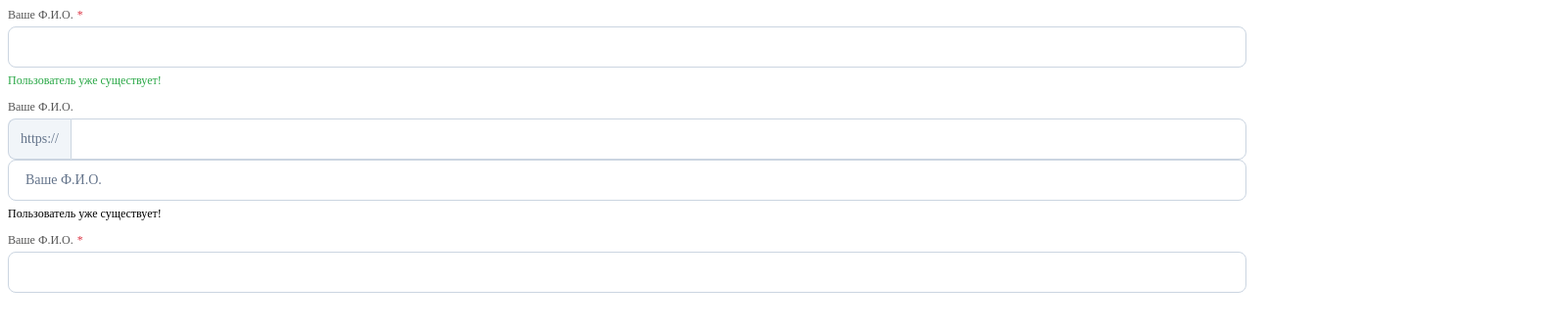
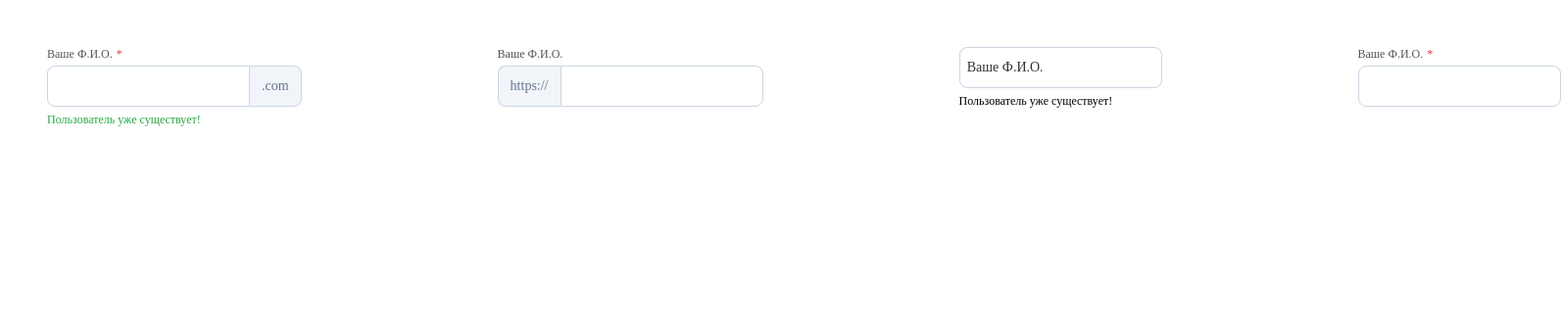
Before and after one commit to zafaruralov/ui-kit, a Vue app: page / in a window 1280 px wide. Shown: the top 338 px of the page at 98% size, 1593 px wide, since content can reach past the window. Built offline with nearby package versions, Linux system fonts and the light colour scheme.

Commit message:
refactor: merged and change some part

```diff
--- a/src/App.vue
+++ b/src/App.vue
@@ -1,11 +1,13 @@
 <template>
   <!-- Regular Inputs Column -->
+  <div class="need-space">
     <InputText
       v-model="inputValue"
       label="Ваше Ф.И.О."
       placeholder="hi"
       status="success"
       required
+      postaddon=".com"
       :is-static-label="true"
       message="Пользователь уже существует!"
     >
@@ -25,6 +27,7 @@
     </InputText>
     <InputText v-model="inputValue" label="Ваше Ф.И.О." placeholder="hi" required readonly :is-static-label="true">
     </InputText>
+  </div>
 </template>
 <script setup>
 import InputText from "./components/DynamicInput.vue";
--- a/src/components/DynamicInput.vue
+++ b/src/components/DynamicInput.vue
@@ -19,10 +19,7 @@
 
     <div class="input-group">
       <!-- Preaddon -->
-      <span
-        v-if="preaddon"
-        class="input-addon left"
-      >
+      <span v-if="preaddon" class="input-addon left">
         {{ preaddon }}
       </span>
 
@@ -38,7 +35,7 @@
           class="input-element"
           :class="{
             'rounded-left-none': preaddon,
-            'rounded-right-none': $slots.append || $slots['icon-right'] || $slots.suffix
+            'rounded-right-none': postaddon || $slots.append || $slots['icon-right'] || $slots.suffix
           }"
           :type="type"
           :placeholder="!isStaticLabel && !(focused || filled) ? placeholder : ''"
@@ -52,11 +49,7 @@
           @mouseleave="hovered = false"
         />
 
-        <label
-          v-if="label && !isStaticLabel"
-          class="label floating"
-          :class="{ active: focused || filled }"
-        >
+        <label v-if="label && !isStaticLabel" class="label floating" :class="{ active: focused || filled }">
           {{ label }}<span v-if="required" class="required">*</span>
         </label>
       </div>
@@ -69,6 +62,10 @@
 
       <!-- Append -->
       <slot name="append" />
+
+      <span v-if="postaddon" class="input-addon right">
+        {{ postaddon }}
+      </span>
     </div>
 
     <!-- Message -->
@@ -77,7 +74,7 @@
 </template>
 
 <script setup>
-import { ref, computed, watch } from 'vue';
+import { ref, computed, watch } from "vue";
 
 const props = defineProps({
   modelValue: String,
@@ -85,14 +82,18 @@ const props = defineProps({
   placeholder: String,
   preaddon: {
     type: String,
-    default: ''
+    default: ""
+  },
+  postaddon: {
+    type: String,
+    default: ""
   },
   required: Boolean,
   hasIconLeft: Boolean,
   hasIconRight: Boolean,
   type: {
     type: String,
-    default: 'text'
+    default: "text"
   },
   status: String,
   message: String,
@@ -101,18 +102,21 @@ const props = defineProps({
   isStaticLabel: Boolean
 });
 
-const emit = defineEmits(['update:modelValue']);
+const emit = defineEmits(["update:modelValue"]);
 
 const innerValue = ref(props.modelValue);
 const focused = ref(false);
 const hovered = ref(false);
 
 const filled = computed(() => !!innerValue.value);
-const statusClass = computed(() => (props.status ? `status-${props.status}` : ''));
+const statusClass = computed(() => (props.status ? `status-${props.status}` : ""));
 
-watch(() => props.modelValue, (val) => {
-  innerValue.value = val;
-});
+watch(
+  () => props.modelValue,
+  (val) => {
+    innerValue.value = val;
+  }
+);
 
 function onFocus() {
   focused.value = true;
@@ -123,7 +127,7 @@ function onBlur() {
 }
 
 function onInput(e) {
-  emit('update:modelValue', e.target.value);
+  emit("update:modelValue", e.target.value);
 }
 </script>
 
@@ -154,6 +158,11 @@ function onInput(e) {
 .input-addon.left {
   border-right: none;
   border-radius: 8px 0 0 8px;
+}
+
+.input-addon.right {
+  border-left: none;
+  border-radius: 0px 8px 8px 0px;
 }
 
 .input-element {
@@ -194,20 +203,21 @@ function onInput(e) {
 
 .label.floating {
   position: absolute;
-  left: 14px;
   top: 50%;
+  left: 4%;
   transform: translateY(-50%);
-  color: #64748b;
+  transition: all 0.2s ease;
   font-size: 14px;
+  color: #333333;
   pointer-events: none;
   transition: 0.2s ease;
-  background: white;
-  padding: 0 4px;
 }
 
 .label.floating.active {
-  top: -8px;
+  top: -2%;
   font-size: 12px;
+  padding: 0 4px;
+  background: #f1f5f9;
 }
 
 .required {
```
Lines whose indentation alone changed are shown as unchanged.
